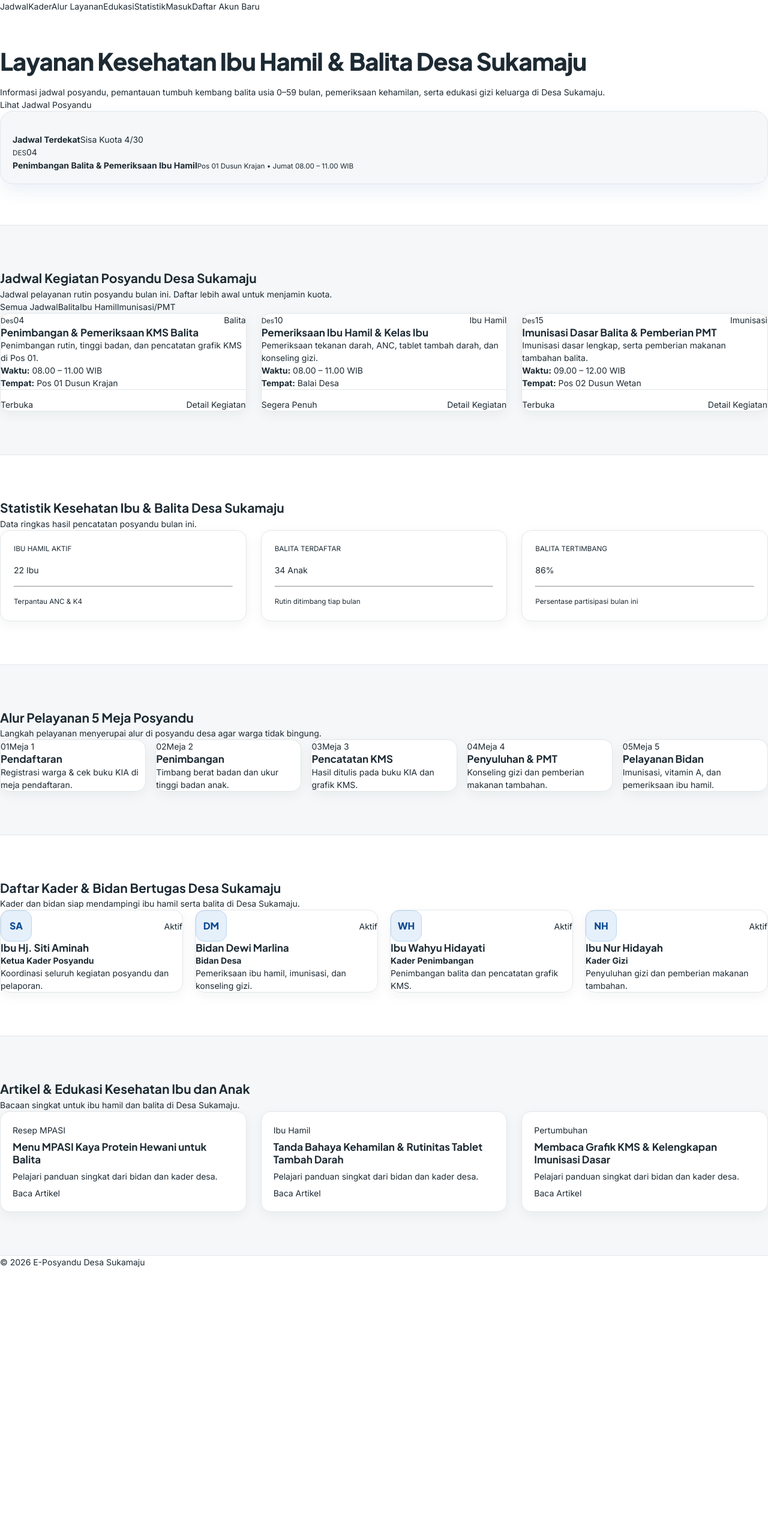
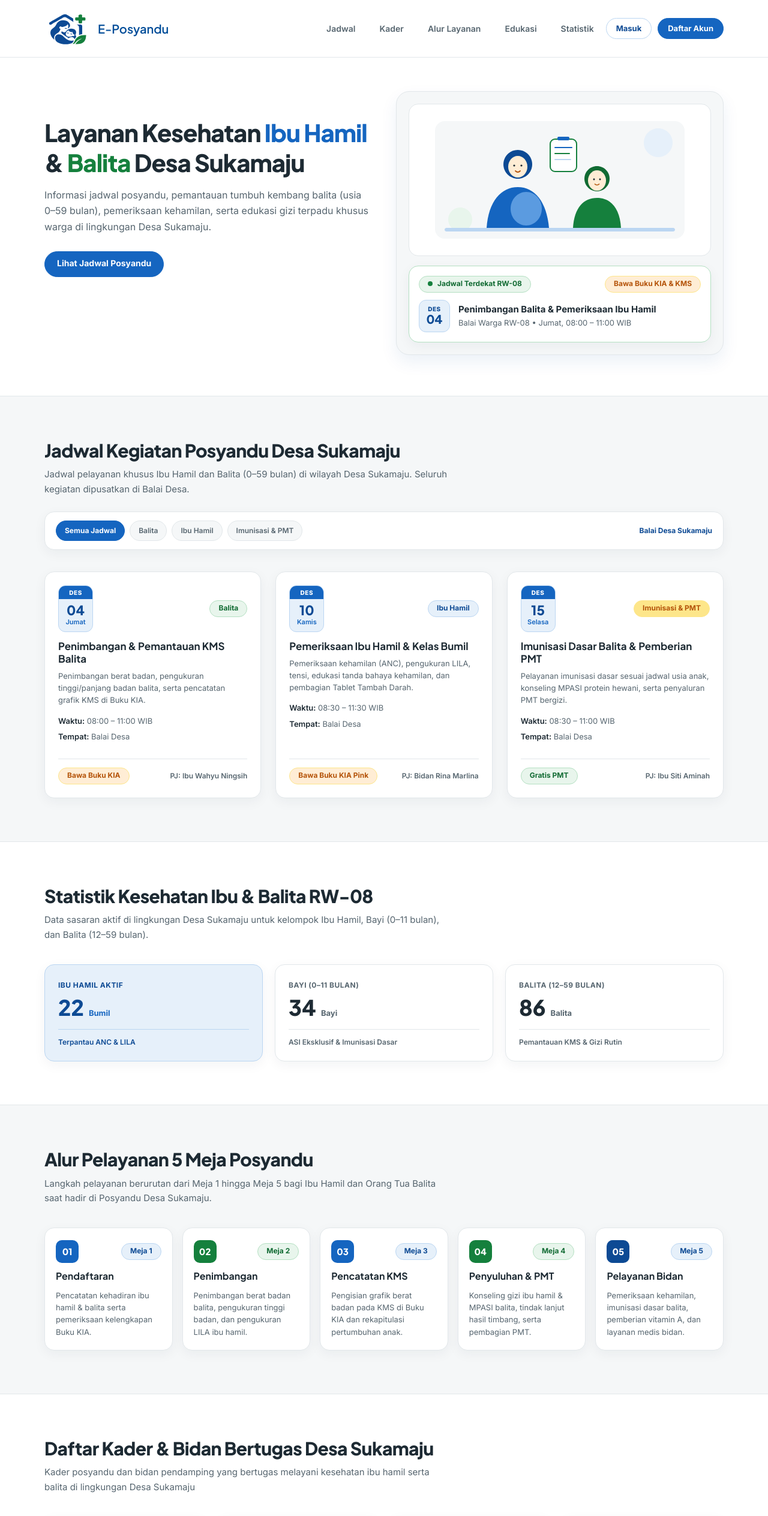
Before and after one commit to RahmadioAP/e-posyandu, a React (Vite) app: page / in a window 1280 px wide. Shown: the top 2528 px of the page at 60% size. Before the commit the page ends 2115 px from the top, so only its background shows below. Built offline with nearby package versions, Linux system fonts and the light colour scheme.

Commit message:
fix(landing): samakan Landing page dengan desain Figma

```diff
--- a/src/pages/Landing.jsx
+++ b/src/pages/Landing.jsx
@@ -1,97 +1,202 @@
+import { useState } from 'react'
 import { Link } from 'react-router-dom'
+import logo from '../assets/logo.svg'
+import heroIllus from '../assets/hero-illus.svg'
+import artGizi from '../assets/art-gizi.svg'
+import artHamil from '../assets/art-hamil.svg'
+import artKms from '../assets/art-kms.svg'
+import icHeart from '../assets/ic-heart.svg'
 
+const nav = [['Jadwal', 'jadwal'], ['Kader', 'kader'], ['Alur Layanan', 'alur-layanan'], ['Edukasi', 'edukasi'], ['Statistik', 'statistik']]
+const filters = ['Semua Jadwal', 'Balita', 'Ibu Hamil', 'Imunisasi & PMT']
 const jadwal = [
-  { d: '04', m: 'Des', tag: 'Balita', t: 'Penimbangan & Pemeriksaan KMS Balita', p: 'Penimbangan rutin, tinggi badan, dan pencatatan grafik KMS di Pos 01.', w: '08.00 – 11.00 WIB', l: 'Pos 01 Dusun Krajan', s: 'Terbuka' },
-  { d: '10', m: 'Des', tag: 'Ibu Hamil', t: 'Pemeriksaan Ibu Hamil & Kelas Ibu', p: 'Pemeriksaan tekanan darah, ANC, tablet tambah darah, dan konseling gizi.', w: '08.00 – 11.00 WIB', l: 'Balai Desa', s: 'Segera Penuh' },
-  { d: '15', m: 'Des', tag: 'Imunisasi', t: 'Imunisasi Dasar Balita & Pemberian PMT', p: 'Imunisasi dasar lengkap, serta pemberian makanan tambahan balita.', w: '09.00 – 12.00 WIB', l: 'Pos 02 Dusun Wetan', s: 'Terbuka' },
+  { d: '04', h: 'Jumat', tag: 'Balita', tc: 'green', t: 'Penimbangan & Pemantauan KMS Balita', p: 'Penimbangan berat badan, pengukuran tinggi/panjang badan balita, serta pencatatan grafik KMS di Buku KIA.', w: '08:00 – 11:00 WIB', note: 'Bawa Buku KIA', nc: 'amber', pj: 'Ibu Wahyu Ningsih' },
+  { d: '10', h: 'Kamis', tag: 'Ibu Hamil', tc: 'blue', t: 'Pemeriksaan Ibu Hamil & Kelas Bumil', p: 'Pemeriksaan kehamilan (ANC), pengukuran LILA, tensi, edukasi tanda bahaya kehamilan, dan pembagian Tablet Tambah Darah.', w: '08:30 – 11:30 WIB', note: 'Bawa Buku KIA Pink', nc: 'amber', pj: 'Bidan Rina Marlina' },
+  { d: '15', h: 'Selasa', tag: 'Imunisasi & PMT', tc: 'yellow', t: 'Imunisasi Dasar Balita & Pemberian PMT', p: 'Pelayanan imunisasi dasar sesuai jadwal usia anak, konseling MPASI protein hewani, serta penyaluran PMT bergizi.', w: '08:30 – 11:00 WIB', note: 'Gratis PMT', nc: 'green', pj: 'Ibu Siti Aminah' },
 ]
-const stat = [['Ibu Hamil Aktif', 22, 'Terpantau ANC & K4'], ['Balita Terdaftar', 34, 'Rutin ditimbang tiap bulan'], ['Balita Tertimbang', 86, 'Persentase partisipasi bulan ini']]
-const alur = [['Pendaftaran', 'Meja 1', 'Registrasi warga & cek buku KIA di meja pendaftaran.'], ['Penimbangan', 'Meja 2', 'Timbang berat badan dan ukur tinggi badan anak.'], ['Pencatatan KMS', 'Meja 3', 'Hasil ditulis pada buku KIA dan grafik KMS.'], ['Penyuluhan & PMT', 'Meja 4', 'Konseling gizi dan pemberian makanan tambahan.'], ['Pelayanan Bidan', 'Meja 5', 'Imunisasi, vitamin A, dan pemeriksaan ibu hamil.']]
-const kader = [['SA', 'Ibu Hj. Siti Aminah', 'Ketua Kader Posyandu', 'Koordinasi seluruh kegiatan posyandu dan pelaporan.'], ['DM', 'Bidan Dewi Marlina', 'Bidan Desa', 'Pemeriksaan ibu hamil, imunisasi, dan konseling gizi.'], ['WH', 'Ibu Wahyu Hidayati', 'Kader Penimbangan', 'Penimbangan balita dan pencatatan grafik KMS.'], ['NH', 'Ibu Nur Hidayah', 'Kader Gizi', 'Penyuluhan gizi dan pemberian makanan tambahan.']]
-const artikel = [['Resep MPASI', 'Menu MPASI Kaya Protein Hewani untuk Balita', '#e3f3ea'], ['Ibu Hamil', 'Tanda Bahaya Kehamilan & Rutinitas Tablet Tambah Darah', '#fdf0dc'], ['Pertumbuhan', 'Membaca Grafik KMS & Kelengkapan Imunisasi Dasar', '#e4ecfb']]
+const stat = [['Ibu Hamil Aktif', 22, 'Bumil', 'Terpantau ANC & LILA'], ['Bayi (0–11 Bulan)', 34, 'Bayi', 'ASI Eksklusif & Imunisasi Dasar'], ['Balita (12–59 Bulan)', 86, 'Balita', 'Pemantauan KMS & Gizi Rutin']]
+const meja = [
+  ['Pendaftaran', '', 'blue', 'Pencatatan kehadiran ibu hamil & balita serta pemeriksaan kelengkapan Buku KIA.'],
+  ['Penimbangan', 'green', 'green', 'Penimbangan berat badan balita, pengukuran tinggi badan, dan pengukuran LILA ibu hamil.'],
+  ['Pencatatan KMS', '', 'blue', 'Pengisian grafik berat badan pada KMS di Buku KIA dan rekapitulasi pertumbuhan anak.'],
+  ['Penyuluhan & PMT', 'green', 'green', 'Konseling gizi ibu hamil & MPASI balita, tindak lanjut hasil timbang, serta pembagian PMT.'],
+  ['Pelayanan Bidan', 'dark', 'blue', 'Pemeriksaan kehamilan, imunisasi dasar balita, pemberian vitamin A, dan layanan medis bidan.'],
+]
+const kader = [
+  ['SA', '', 'Koordinator', 'yellow', 'Ibu Hj. Siti Aminah', 'Ketua Kader Posyandu RW-08', 'Mengkoordinir pelayanan Meja 1 pendaftaran, verifikasi data sasaran, dan rekap bulanan KIA.', 'Pendaftaran & Koordinator Warga'],
+  ['RM', 'green', 'Bidan KIA', 'blue', 'Bidan Rina Marlina, A.Md.Keb', 'Bidan Pendamping Posyandu', 'Menangani Meja 5: pemeriksaan kehamilan (ANC), imunisasi dasar balita, dan konsultasi risiko kehamilan.', 'Pelayanan Medis & Imunisasi'],
+  ['WN', '', 'Kader KMS', 'green', 'Ibu Wahyu Ningsih', 'Kader Penimbangan & Pencatatan KMS', 'Bertugas di Meja 2 dan Meja 3 untuk penimbangan balita, ukur LILA bumil, dan pengisian grafik KMS.', 'Timbang Ukur & Grafik KMS'],
+  ['NH', 'green', 'Kader Gizi', 'green', 'Ibu Nurul Hidayah', 'Kader Penyuluhan Gizi & PMT', 'Bertugas di Meja 4 untuk edukasi MPASI, kelas ibu hamil, serta distribusi PMT bagi bumil & balita.', 'Edukasi Gizi & Distribusi PMT'],
+]
+const artikel = [
+  [artGizi, 'green', 'Gizi & MPASI', '22 Nov 2026 • 3 Menit Baca', 'Menu MPASI Kaya Protein Hewani untuk Balita RW-08', 'Kombinasi bahan pangan lokal seperti telur, ikan, dan kacang-kacangan dengan tekstur bertahap sesuai usia anak.', 'Materi Edukasi Gizi Balita'],
+  [artHamil, 'amber', 'Kehamilan Sehat', '18 Nov 2026 • 4 Menit Baca', 'Tanda Bahaya Kehamilan & Rutinitas Tablet Tambah Darah', 'Kenali gejala yang perlu segera diperiksakan ke bidan serta manfaat minum Tablet Tambah Darah secara teratur.', 'Panduan Kesehatan Ibu Hamil'],
+  [artKms, 'blue', 'Imunisasi & KMS', '12 Nov 2026 • 3 Menit Baca', 'Membaca Grafik KMS & Kelengkapan Imunisasi Dasar', 'Pahami arti kenaikan berat badan pada grafik KMS dan lengkapi imunisasi dasar bayi sesuai jadwal posyandu.', 'Literasi Buku KIA'],
+]
+const pintasan = [['Jadwal Kegiatan Posyandu', 'jadwal'], ['Statistik Ibu & Balita', 'statistik'], ['Alur Pelayanan Posyandu', 'alur-layanan'], ['Daftar Kader Posyandu Desa Sukamaju', 'kader'], ['Artikel & Edukasi KIA', 'edukasi']]
+
+function SecHead({ title, desc }) {
+  return <div className="sec-head"><h2>{title}</h2><p>{desc}</p></div>
+}
 
 export default function Landing() {
+  const [filter, setFilter] = useState(filters[0])
+  const shown = filter === filters[0] ? jadwal : jadwal.filter((j) => j.tag === filter)
+
   return (
     <div className="landing">
-      <header className="nav">
-        <nav>
-          {['Jadwal', 'Kader', 'Alur Layanan', 'Edukasi', 'Statistik'].map((n) => <a key={n} href={'#' + n.toLowerCase().replace(' ', '-')}>{n}</a>)}
-          <Link to="/login" className="nav-link-strong">Masuk</Link>
-          <Link to="/register" className="btn btn-sm">Daftar Akun Baru</Link>
+      <header className="site-header">
+        <div className="container">
+          <Link to="/" className="brand"><img src={logo} alt="" />E-Posyandu</Link>
+          <div className="nav-group">
+            <nav className="nav-links" aria-label="Navigasi bagian">
+              {nav.map(([n, id]) => <a key={id} href={'#' + id}>{n}</a>)}
             </nav>
+            <div className="nav-actions">
+              <Link to="/login" className="pill outline">Masuk</Link>
+              <Link to="/register" className="pill">Daftar Akun</Link>
+            </div>
+          </div>
+        </div>
       </header>
 
-      <section className="hero">
-        <div>
-          <h1>Layanan Kesehatan <span className="blue">Ibu Hamil</span> & Balita Desa Sukamaju</h1>
-          <p>Informasi jadwal posyandu, pemantauan tumbuh kembang balita usia 0–59 bulan, pemeriksaan kehamilan, serta edukasi gizi keluarga di Desa Sukamaju.</p>
-          <a href="#jadwal" className="btn">Lihat Jadwal Posyandu</a>
+      <section className="hero" id="beranda">
+        <div className="container">
+          <div className="hero-text">
+            <h1>Layanan Kesehatan <span className="t-blue">Ibu Hamil</span><br />&amp; <span className="t-green">Balita</span> Desa Sukamaju</h1>
+            <p>Informasi jadwal posyandu, pemantauan tumbuh kembang balita (usia 0–59 bulan), pemeriksaan kehamilan, serta edukasi gizi terpadu khusus warga di lingkungan Desa Sukamaju.</p>
+            <a href="#jadwal" className="pill lg">Lihat Jadwal Posyandu</a>
           </div>
           <div className="hero-card">
-          <div className="illus"><span className="p1" /><span className="p2" /><span className="p3" /></div>
-          <div className="next"><b>Jadwal Terdekat</b><span className="chip amber">Sisa Kuota 4/30</span>
-            <div className="next-row"><div className="date"><small>DES</small>04</div><div><b>Penimbangan Balita & Pemeriksaan Ibu Hamil</b><small>Pos 01 Dusun Krajan • Jumat 08.00 – 11.00 WIB</small></div></div>
+            <div className="hero-svg"><img src={heroIllus} alt="Ilustrasi ibu dan balita di posyandu" /></div>
+            <div className="nearest">
+              <div className="nearest-top">
+                <span className="badge green"><span className="badge-dot" />Jadwal Terdekat RW-08</span>
+                <span className="badge amber">Bawa Buku KIA &amp; KMS</span>
+              </div>
+              <div className="nearest-body">
+                <div className="date-mini"><small>DES</small><b>04</b></div>
+                <div><p className="nearest-title">Penimbangan Balita &amp; Pemeriksaan Ibu Hamil</p><p className="meta-sm">Balai Warga RW-08 • Jumat, 08:00 – 11:00 WIB</p></div>
+              </div>
+            </div>
           </div>
         </div>
       </section>
 
       <section className="sec alt" id="jadwal">
-        <h2>Jadwal Kegiatan Posyandu Desa Sukamaju</h2>
-        <p className="sub">Jadwal pelayanan rutin posyandu bulan ini. Daftar lebih awal untuk menjamin kuota.</p>
-        <div className="tabs"><span className="tab on">Semua Jadwal</span><span className="tab">Balita</span><span className="tab">Ibu Hamil</span><span className="tab">Imunisasi/PMT</span></div>
+        <div className="container">
+          <SecHead title="Jadwal Kegiatan Posyandu Desa Sukamaju" desc="Jadwal pelayanan khusus Ibu Hamil dan Balita (0–59 bulan) di wilayah Desa Sukamaju. Seluruh kegiatan dipusatkan di Balai Desa." />
+          <div className="filter-bar">
+            <div className="filters">
+              {filters.map((f) => <button key={f} type="button" aria-pressed={filter === f} onClick={() => setFilter(f)}>{f}</button>)}
+            </div>
+            <span className="filter-note">Balai Desa Sukamaju</span>
+          </div>
           <div className="grid3">
-          {jadwal.map((j) => (
-            <article className="card" key={j.t}>
-              <div className="card-top"><div className="date"><small>{j.m}</small>{j.d}</div><span className="chip green">{j.tag}</span></div>
-              <h3>{j.t}</h3><p>{j.p}</p>
-              <p className="meta"><b>Waktu:</b> {j.w}<br /><b>Tempat:</b> {j.l}</p>
-              <div className="card-foot"><span className={'chip ' + (j.s === 'Terbuka' ? 'green' : 'amber')}>{j.s}</span><a href="#jadwal">Detail Kegiatan</a></div>
+            {shown.map((j) => (
+              <article className="card schedule" key={j.t}>
+                <div className="card-top">
+                  <div className="date-box"><small>DES</small><b>{j.d}</b><span>{j.h}</span></div>
+                  <span className={'badge ' + j.tc}>{j.tag}</span>
+                </div>
+                <h3>{j.t}</h3>
+                <p className="desc">{j.p}</p>
+                <ul className="meta-list"><li><b>Waktu:</b> {j.w}</li><li><b>Tempat:</b> Balai Desa</li></ul>
+                <div className="card-foot"><span className={'badge ' + j.nc}>{j.note}</span><span className="pj">PJ: {j.pj}</span></div>
               </article>
             ))}
+          </div>
         </div>
       </section>
 
       <section className="sec" id="statistik">
-        <h2>Statistik Kesehatan Ibu & Balita Desa Sukamaju</h2>
-        <p className="sub">Data ringkas hasil pencatatan posyandu bulan ini.</p>
-        <div className="grid3">
-          {stat.map(([a, n, c]) => (
-            <div className="card stat" key={a}><small>{a.toUpperCase()}</small><div className="num">{n}<span>{n === 86 ? '%' : n === 22 ? ' Ibu' : ' Anak'}</span></div><hr /><small>{c}</small></div>
+        <div className="container">
+          <SecHead title="Statistik Kesehatan Ibu & Balita RW-08" desc="Data sasaran aktif di lingkungan Desa Sukamaju untuk kelompok Ibu Hamil, Bayi (0–11 bulan), dan Balita (12–59 bulan)." />
+          <div className="grid3 stats">
+            {stat.map(([label, n, unit, sub], i) => (
+              <div className={'card stat' + (i === 0 ? ' hl' : '')} key={label}>
+                <div><p className="stat-label">{label}</p><div className="stat-value"><b>{n}</b><span>{unit}</span></div></div>
+                <p className="stat-sub">{sub}</p>
+              </div>
             ))}
+          </div>
         </div>
       </section>
 
       <section className="sec alt" id="alur-layanan">
-        <h2>Alur Pelayanan 5 Meja Posyandu</h2>
-        <p className="sub">Langkah pelayanan menyerupai alur di posyandu desa agar warga tidak bingung.</p>
+        <div className="container">
+          <SecHead title="Alur Pelayanan 5 Meja Posyandu" desc="Langkah pelayanan berurutan dari Meja 1 hingga Meja 5 bagi Ibu Hamil dan Orang Tua Balita saat hadir di Posyandu Desa Sukamaju." />
           <div className="grid5">
-          {alur.map(([t, m, p], i) => (
-            <div className="card step" key={t}><div className="stepno"><span className="num-badge">0{i + 1}</span><span className="chip blue">{m}</span></div><h3>{t}</h3><p>{p}</p></div>
+            {meja.map(([t, numCls, badge, p], i) => (
+              <div className="card meja" key={t}>
+                <div className="card-top"><span className={'meja-num ' + numCls}>0{i + 1}</span><span className={'badge ' + badge}>Meja {i + 1}</span></div>
+                <h3>{t}</h3>
+                <p className="desc">{p}</p>
+              </div>
             ))}
+          </div>
         </div>
       </section>
 
       <section className="sec" id="kader">
-        <h2>Daftar Kader & Bidan Bertugas Desa Sukamaju</h2>
-        <p className="sub">Kader dan bidan siap mendampingi ibu hamil serta balita di Desa Sukamaju.</p>
+        <div className="container">
+          <SecHead title="Daftar Kader & Bidan Bertugas Desa Sukamaju" desc="Kader posyandu dan bidan pendamping yang bertugas melayani kesehatan ibu hamil serta balita di lingkungan Desa Sukamaju" />
           <div className="grid4">
-          {kader.map(([i, n, r, p]) => (
-            <div className="card" key={n}><div className="card-top"><span className="avatar">{i}</span><span className="chip green">Aktif</span></div><h3>{n}</h3><b className="role">{r}</b><p>{p}</p></div>
+            {kader.map(([ini, av, badge, bc, n, role, duty, tugas]) => (
+              <div className="card kader" key={n}>
+                <div className="card-top"><span className={'avatar ' + av}>{ini}</span><span className={'badge ' + bc}>{badge}</span></div>
+                <h3>{n}</h3>
+                <p className="kader-role">{role}</p>
+                <p className="desc">{duty}</p>
+                <p className="card-foot">Tugas: {tugas}</p>
+              </div>
             ))}
+          </div>
         </div>
       </section>
 
       <section className="sec alt" id="edukasi">
-        <h2>Artikel & Edukasi Kesehatan Ibu dan Anak</h2>
-        <p className="sub">Bacaan singkat untuk ibu hamil dan balita di Desa Sukamaju.</p>
+        <div className="container">
+          <SecHead title="Artikel & Edukasi Kesehatan Ibu dan Anak" desc="Materi edukasi singkat untuk orang tua balita (0–59 bulan) dan ibu hamil di Desa Sukamaju seputar gizi, imunisasi, dan kehamilan sehat." />
           <div className="grid3">
-          {artikel.map(([tag, t, bg]) => (
-            <article className="card art" key={t}><div className="art-img" style={{ background: bg }} /><div className="art-body"><span className="chip green">{tag}</span><h3>{t}</h3><p>Pelajari panduan singkat dari bidan dan kader desa.</p><a href="#edukasi">Baca Artikel</a></div></article>
+            {artikel.map(([img, c, tag, meta, t, p, foot]) => (
+              <article className="card art" key={t}>
+                <div className={'art-thumb ' + c}><img src={img} alt="" /></div>
+                <div className="art-body">
+                  <span className={'badge ' + c}>{tag}</span>
+                  <p className="art-meta">{meta}</p>
+                  <h3>{t}</h3>
+                  <p className="desc">{p}</p>
+                </div>
+                <p className="card-foot">{foot}</p>
+              </article>
             ))}
+          </div>
         </div>
       </section>
 
-      <footer className="footer">© 2026 E-Posyandu Desa Sukamaju</footer>
+      <footer className="site-footer">
+        <div className="container">
+          <div className="footer-grid">
+            <div>
+              <div className="footer-brand">
+                <span className="brand-mark"><img src={icHeart} alt="" /></span>
+                <div><b>Posyandu Melati RW-08</b><small>Ibu Hamil &amp; Balita (0–59 Bulan)</small></div>
+              </div>
+              <p className="footer-desc">Prototipe tampilan informasi Posyandu Melati RW-08 khusus pelayanan kesehatan ibu hamil dan balita di lingkungan RW-08.</p>
+            </div>
+            <div>
+              <h3>Pintasan Bagian</h3>
+              <ul>{pintasan.map(([t, id]) => <li key={id}><a href={'#' + id}>{t}</a></li>)}</ul>
+            </div>
+            <div>
+              <h3>Sekretariat Desa Sukamaju</h3>
+              <ul><li>Balai Desa Sukamaju</li><li>Kontak Kader: Ibu Hj. Siti Aminah (0812-8008-0808)</li><li>Sasaran: Ibu Hamil &amp; Balita (0–59 Bulan)</li></ul>
+            </div>
+          </div>
+          <p className="footer-bottom">© 2026 Posyandu Desa Sukamaju.</p>
+        </div>
+      </footer>
     </div>
   )
 }
```
Lines whose indentation alone changed are shown as unchanged.
